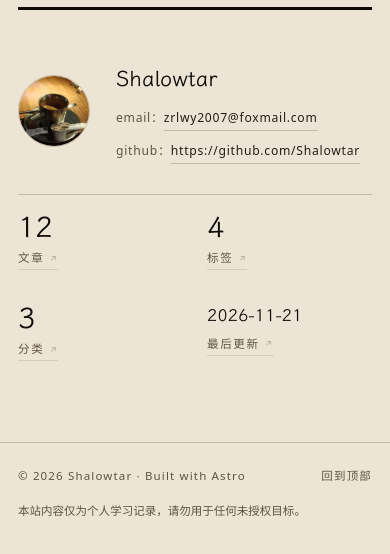
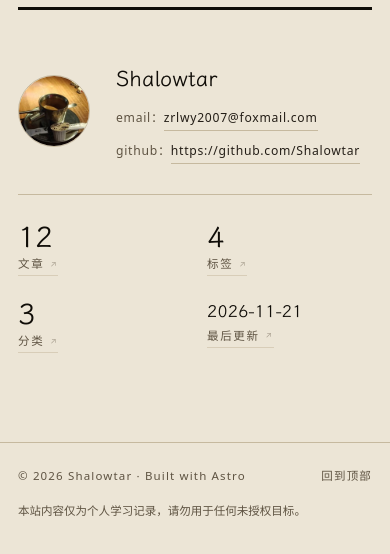
Before and after one commit to Shalowtar/shaloworld, an Astro site: page /about in a window 390 px wide. Shown: the part 278-832 px from the top of the page. Built offline with nearby package versions, Linux system fonts and the light colour scheme; Astro itself is replaced by a stand-in of ours; some packages are replaced by stand-ins of ours; a web font is replaced by a local one.

Commit message:
give about stats more top air and a shorter hit box

```diff
--- a/src/styles/global.css
+++ b/src/styles/global.css
@@ -826,11 +826,11 @@ body {
   border: 0;
 }
 .stats-about {
-  margin: auto 0 0;
+  margin: 32px 0 0;
 }
 .stats-about .stat {
-  gap: 8px;
-  padding: 6px 2px 10px;
+  gap: 4px;
+  padding: 2px 2px 4px;
 }
 .stats-about .stat-date {
   font-family: var(--font-display);
@@ -905,10 +905,10 @@ body {
     gap: 18px 24px;
   }
   .stats-about {
-    margin-top: 12px;
+    margin-top: 26px;
   }
   .stats-about .stat {
-    padding: 6px 0 10px;
+    padding: 2px 0 4px;
   }
   .stat b {
     font-size: 1.8rem;
```
